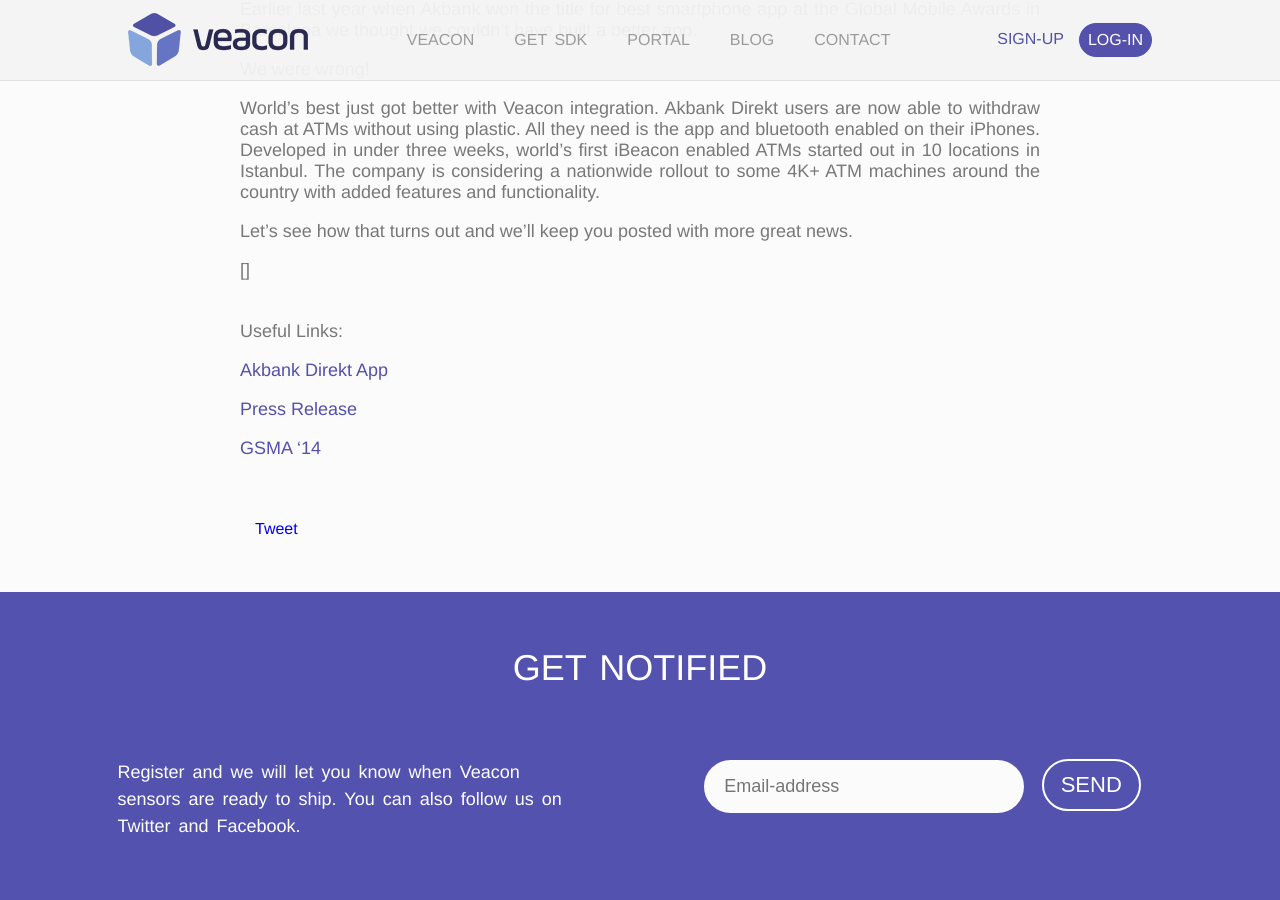
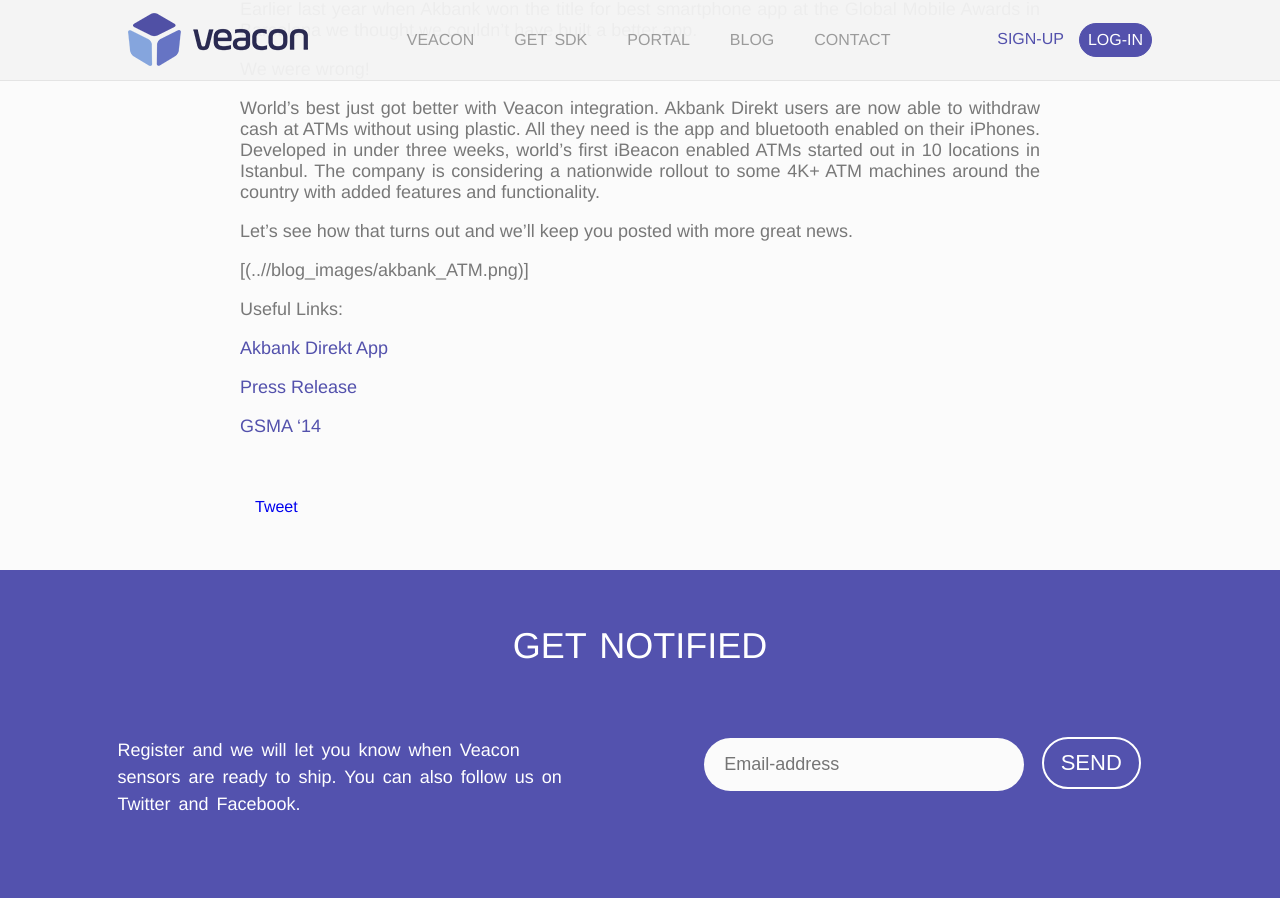
Before and after one commit to Valensas/veacon.com, a Jekyll site: the page built from _posts/2015-01-16-Akbank-iBeacon.md, in a window 1280 px wide and 900 px high, scrolled down 355 px. Built offline with Jekyll 4.4.1, drawn with Linux system fonts in a browser that asks for light colours; comment, search, counter and statistics services are not loaded.

Commit message:
Update 2015-01-16-Akbank-iBeacon.md

```diff
--- a/_posts/2015-01-16-Akbank-iBeacon.md
+++ b/_posts/2015-01-16-Akbank-iBeacon.md
@@ -10,7 +10,7 @@
 
 Let's see how that turns out and we'll keep you posted with more great news.
 
-[![](..//blog_images/akbank_ATM.png)]
+[(..//blog_images/akbank_ATM.png)]
 
 
 Useful Links:
```
